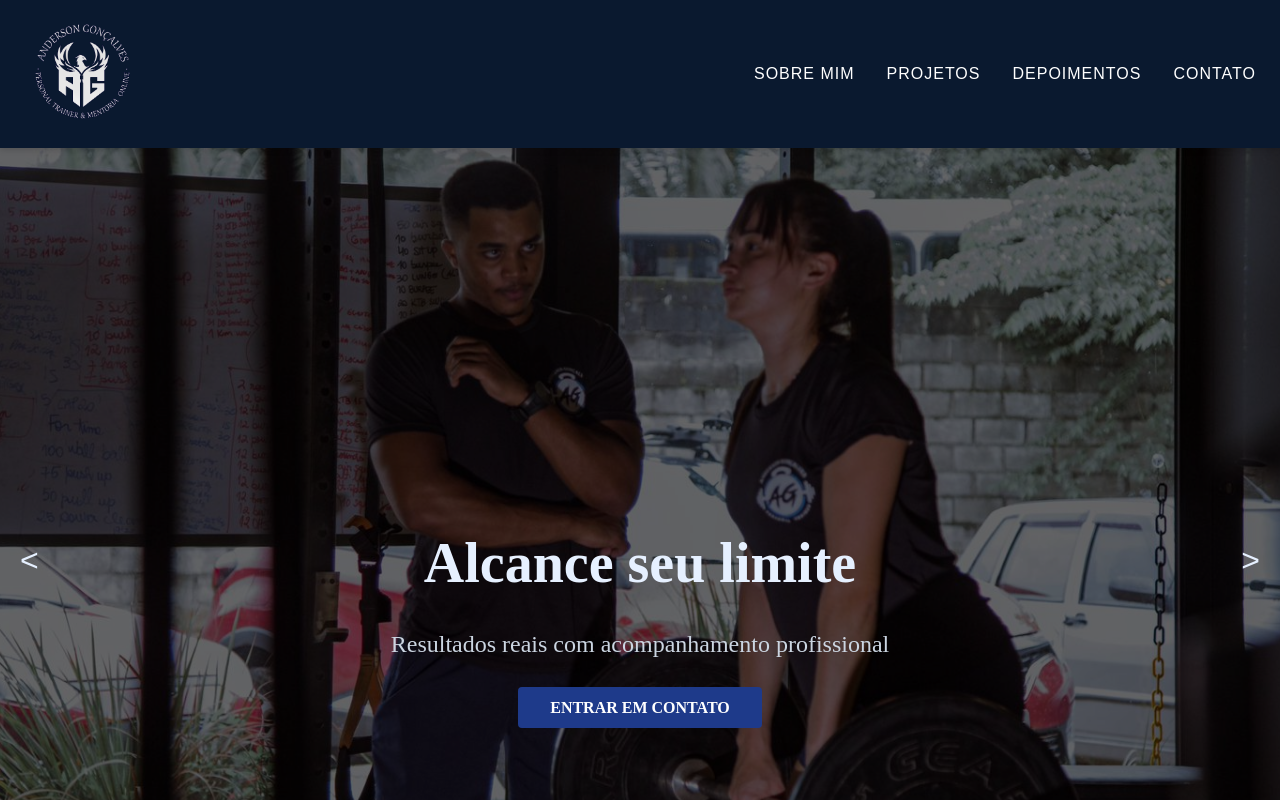
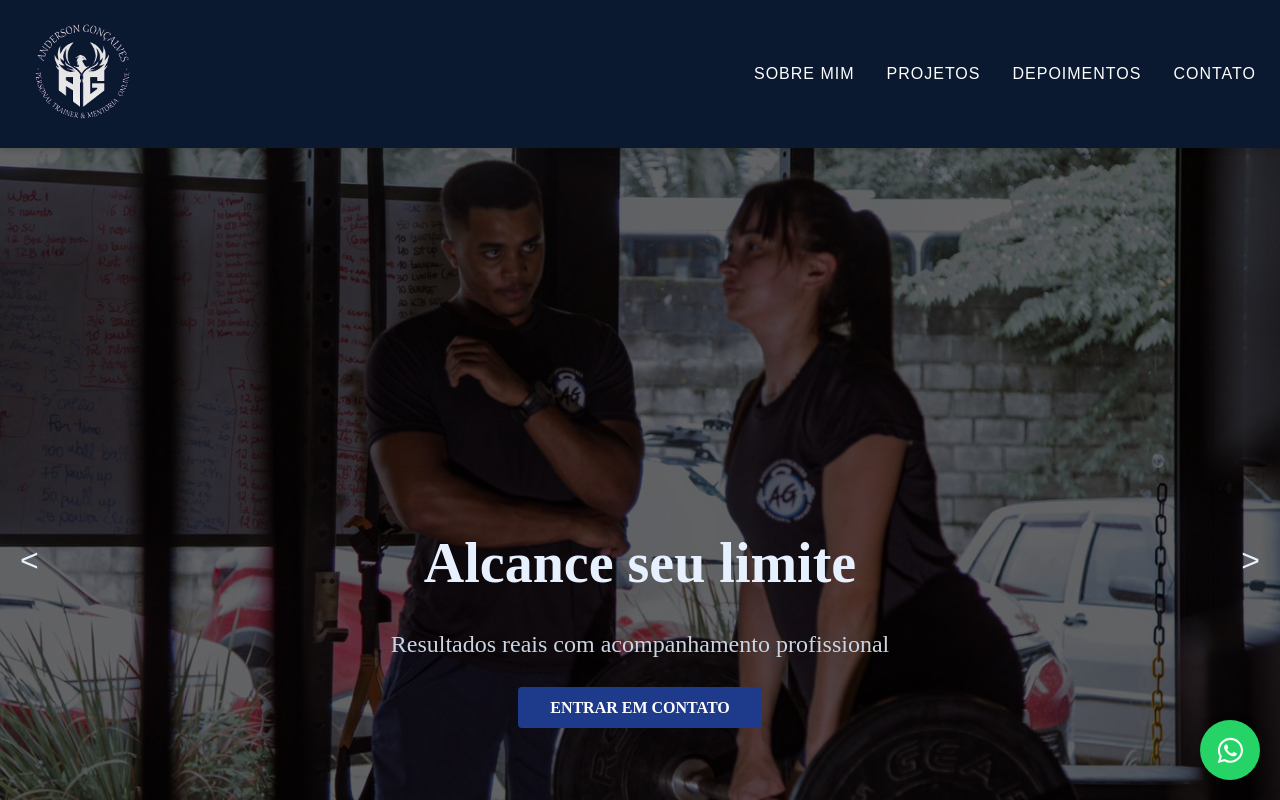
Before and after one commit to Bruno-Alvez/anderson-goncalves-site, a React (Vite) app in the folder frontend/: page / in a window 1280 px wide. Shown: the top 800 px of the page. Built offline with nearby package versions, Linux system fonts and the light colour scheme.

Commit message:
feat: add floating WhatsApp button with pre-filled message

```diff
--- a/frontend/src/App.tsx
+++ b/frontend/src/App.tsx
@@ -8,6 +8,7 @@ import InitialsDivider from './components/Divider'
 import AboutSection from './components/AboutMe'
 import ContactForm from './components/ContactForm'
 import Footer from './components/Footer'
+import FloatingWhatsapp from './components/FloatingWhatsapp'
 
 function App() {
   return (
@@ -25,6 +26,8 @@ function App() {
       <ContactForm />
       <InitialsDivider />
       <Footer />
+      <FloatingWhatsapp />
+
 
     </>
   )
--- /dev/null
+++ b/frontend/src/components/FloatingWhatsapp/index.tsx
@@ -0,0 +1,17 @@
+import { FaWhatsapp } from 'react-icons/fa'
+import * as S from './styles'
+
+const FloatingWhatsapp = () => {
+  return (
+    <S.FloatingButton
+      href="https://wa.me/5512997599002?text=Ol%C3%A1%2C%20vim%20pelo%20site%20e%20gostaria%20de%20mais%20informa%C3%A7%C3%B5es%21"
+      target="_blank"
+      rel="noopener noreferrer"
+      aria-label="Fale com Anderson Gonçalves no WhatsApp"
+    >
+      <FaWhatsapp />
+    </S.FloatingButton>
+  )
+}
+
+export default FloatingWhatsapp
--- /dev/null
+++ b/frontend/src/components/FloatingWhatsapp/styles.ts
@@ -0,0 +1,33 @@
+// src/components/FloatingWhatsapp/styles.ts
+import styled from 'styled-components'
+
+export const FloatingButton = styled.a`
+  position: fixed;
+  bottom: 20px;
+  right: 20px;
+  z-index: 999;
+  background-color: #25D366;
+  color: #fff;
+  width: 60px;
+  height: 60px;
+  border-radius: 50%;
+  display: flex;
+  align-items: center;
+  justify-content: center;
+  box-shadow: 0 8px 16px rgba(0,0,0,0.25);
+  font-size: 1.8rem;
+  transition: all 0.3s ease-in-out;
+
+  &:hover {
+    background-color: #1ebe5b;
+    transform: scale(1.05);
+  }
+
+  @media (max-width: 768px) {
+    width: 50px;
+    height: 50px;
+    font-size: 1.5rem;
+    bottom: 16px;
+    right: 16px;
+  }
+`
```
